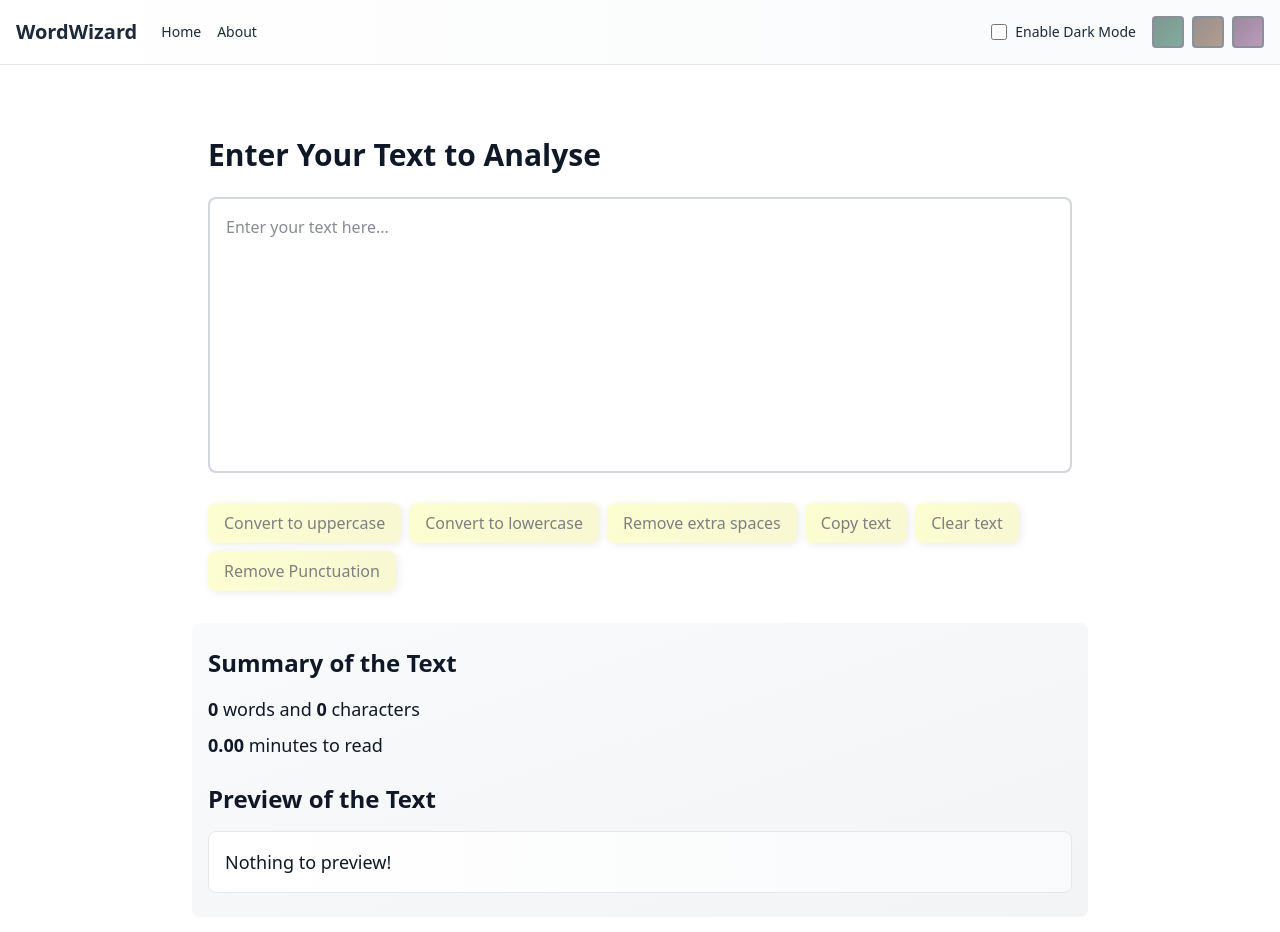
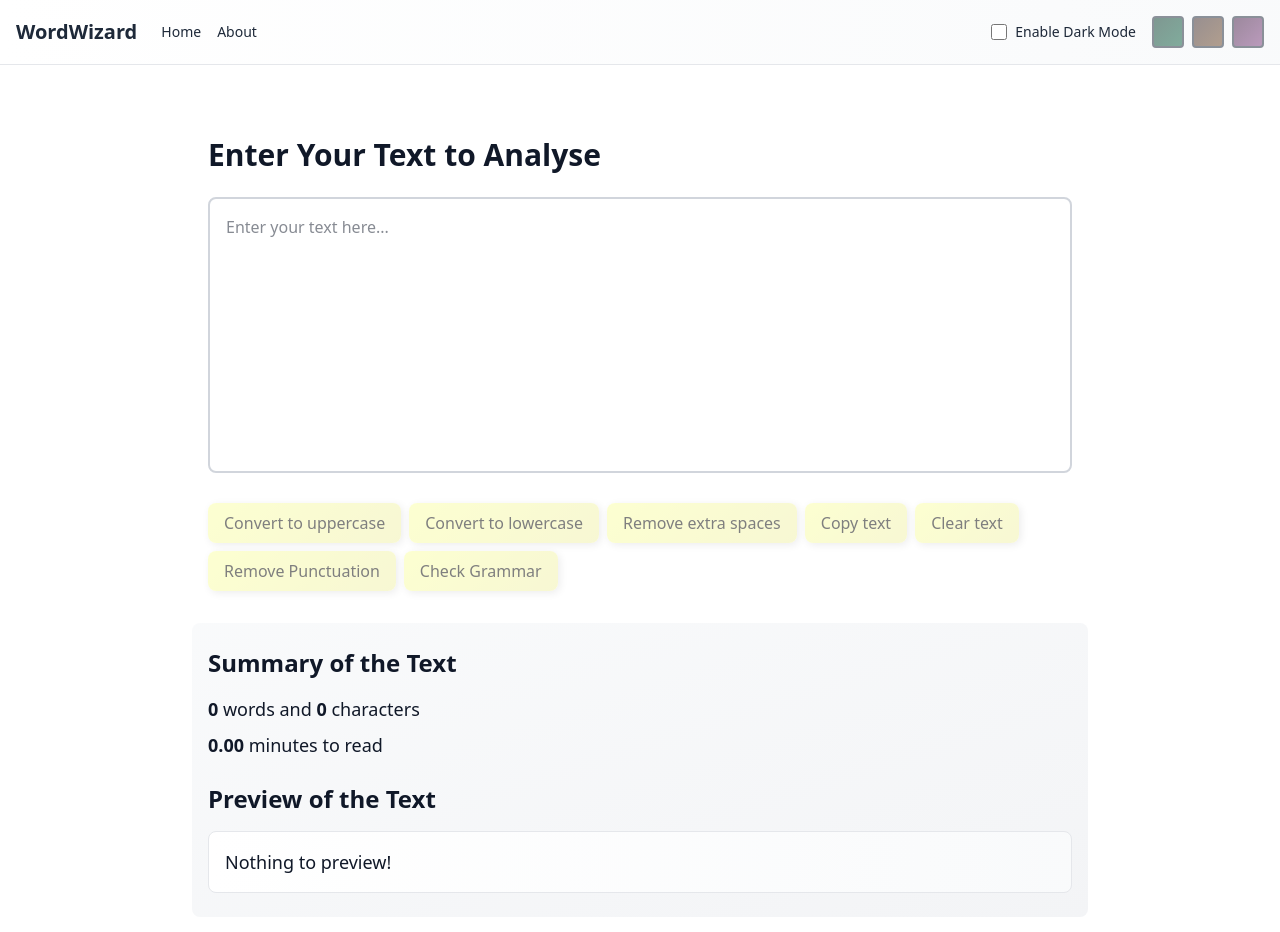
Before and after one commit to swarnadip555/WordWizard, a React (Vite) app: page / in a window 1280 px wide. Shown: the top 932 px of the page. Built offline with nearby package versions, Linux system fonts and the light colour scheme.

Commit message:
Add the grammer check

```diff
--- a/package.json
+++ b/package.json
@@ -13,10 +13,13 @@
     "deploy": "gh-pages -d dist"
   },
   "dependencies": {
+    "@google/genai": "^1.25.0",
     "aos": "^2.3.4",
+    "lodash.debounce": "^4.0.8",
     "react": "^19.0.0",
     "react-dom": "^19.0.0",
-    "react-router-dom": "^7.5.0"
+    "react-router-dom": "^7.5.0",
+    "react-tooltip": "^5.30.0"
   },
   "devDependencies": {
     "@eslint/js": "^9.21.0",
--- a/src/components/TextForm.jsx
+++ b/src/components/TextForm.jsx
@@ -1,8 +1,13 @@
 import React, { useState } from 'react';
 import { getTextOperations } from '../data/textUtils';
+import { checkGrammar } from '../utils';
+
 
 const TextForm = (props) => {
   const [text, setText] = useState('');
+  const [grammarResults, setGrammarResults] = useState([]);
+const [loadingGrammar, setLoadingGrammar] = useState(false);
+
 
   const handleChange = (e) => {
     setText(e.target.value);
@@ -27,6 +32,25 @@ const TextForm = (props) => {
     setText(newText);
     props.showAlert("Punctuation removed!", "success");
   }
+
+  const handleGrammarCheck = async () => {
+  if (!text.trim()) return;
+  setLoadingGrammar(true);
+  try {
+    const results = await checkGrammar(text); // returns array of issues
+    setGrammarResults(results);
+    if(results.length === 0){
+      props.showAlert("No grammar issues found!", "success");
+    }
+  } catch (err) {
+    console.error(err);
+    props.showAlert("Failed to check grammar", "error");
+  } finally {
+    setLoadingGrammar(false);
+  }
+};
+
+
   // Function to get top 3 words
   const getTopWords = (text) => {
     const words = text
@@ -59,6 +83,30 @@ const TextForm = (props) => {
             onChange={handleChange}
             placeholder="Enter your text here..."
           ></textarea>
+          {grammarResults.length > 0 && (
+  <div
+  className={`mt-4 p-4 rounded-lg`}
+  style={{
+    backgroundColor: props.theme === "light" ? "#FEF3C7" : "#1F2937", // light: yellow-50, dark: gray-800
+    color: props.theme === "light" ? "#000" : "#FFF",
+  }}
+>
+  <h3 className="font-semibold mb-2">Grammar Suggestions:</h3>
+  <ul className="list-disc list-inside">
+    {grammarResults.map((issue, index) => (
+      <li key={index}>
+        <span className="font-semibold" style={{ color: props.theme === "light" ? "#000" : "#FFF" }}>
+          {text.slice(issue.offset, issue.offset + issue.length)}
+        </span>{" "}
+        → {issue.replacements.length > 0 ? issue.replacements[0].value : "No suggestion"}{" "}
+        <span className="text-gray-500">({issue.message})</span>
+      </li>
+    ))}
+  </ul>
+</div>
+
+)}
+
         </div>
 
         {/* Text operation buttons */}
@@ -84,8 +132,18 @@ const TextForm = (props) => {
           >
             Remove Punctuation
           </button>
+      <button
+  disabled={text.length === 0 || loadingGrammar}
+  className={`px-4 py-2 rounded-lg font-medium transition-all duration-200 ${text.length === 0 || loadingGrammar ? 'opacity-50 cursor-not-allowed' : 'hover:scale-105 active:scale-95'}`}
+  onClick={handleGrammarCheck}
+  style={buttonStyle}
+>
+  {loadingGrammar ? "Checking..." : "Check Grammar"}
+</button>
         </div>
       </div>
+
+
 
       <div className={`container mx-auto px-4 max-w-4xl ${props.theme === 'light' ? 'bg-gradient-to-br from-gray-50 to-gray-100' : 'bg-gradient-to-br from-gray-800 to-gray-900'} rounded-lg p-6`}>
         <h2 className="text-2xl font-bold mb-4">Summary of the Text</h2>
--- a/src/utils.js
+++ b/src/utils.js
@@ -2,3 +2,35 @@ export function capitalize(word) {
     const lower = word.toLowerCase();
     return lower.charAt(0).toUpperCase() + lower.slice(1);
 }
+
+export const checkGrammar = async (text) => {
+  if (!text.trim()) return [];
+
+  const API_URL = import.meta.env.VITE_LANUGAGETOOL_API_URL;
+
+  const params = new URLSearchParams();
+  params.append('text', text);
+  params.append('language', 'en-US');
+
+  try {
+    const response = await fetch(API_URL, {
+      method: 'POST',
+      headers: {
+        'Content-Type': 'application/x-www-form-urlencoded',
+      },
+      body: params,
+    });
+
+    if (!response.ok) {
+      const text = await response.text(); // read plain text error
+      console.error('LanguageTool Error:', text);
+      throw new Error(text);
+    }
+
+    const data = await response.json();
+    return data.matches || [];
+  } catch (err) {
+    console.error('Grammar API Error:', err);
+    throw err;
+  }
+};
```
Also changed, not shown: 2 other files (tests, documents, lock files or other folders).
